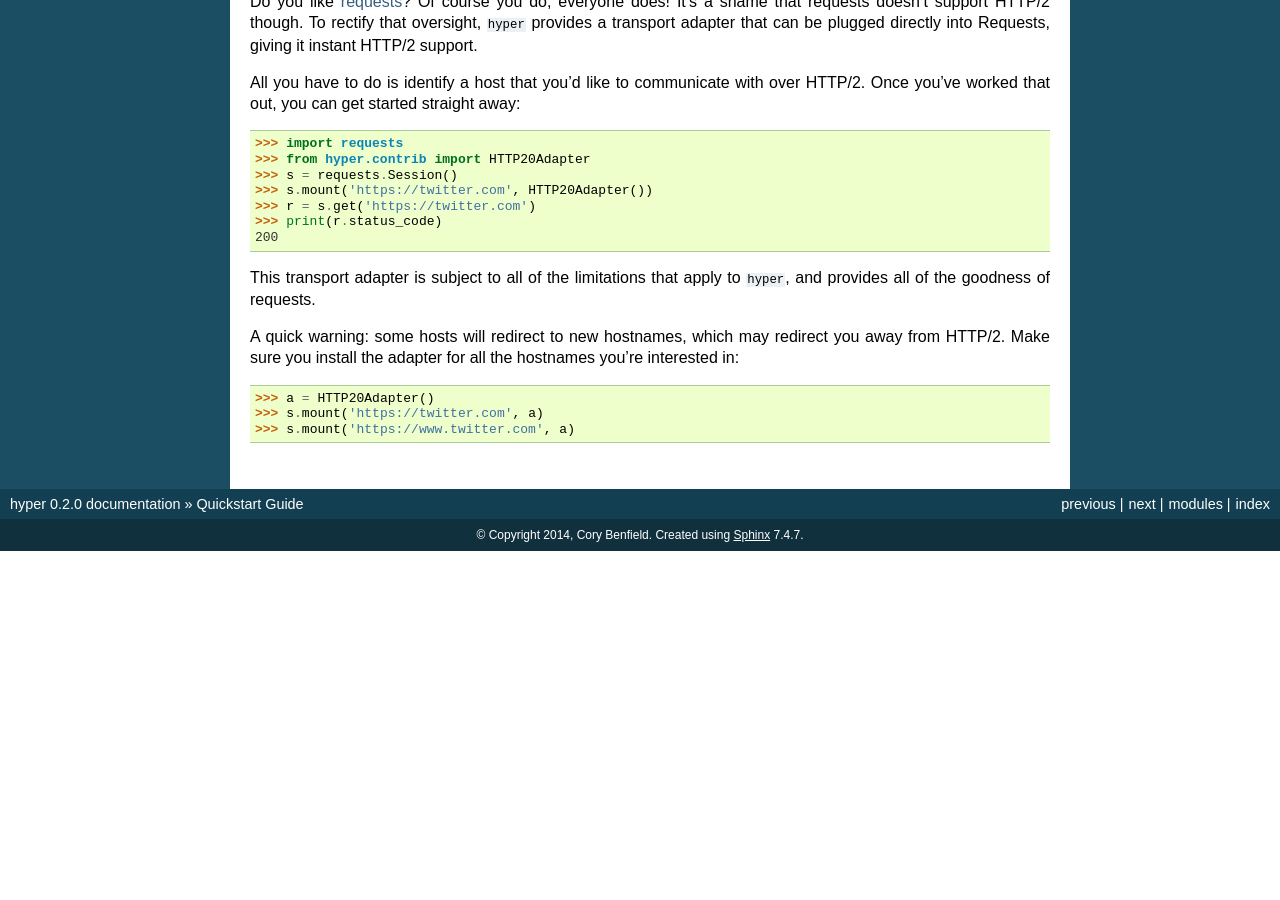
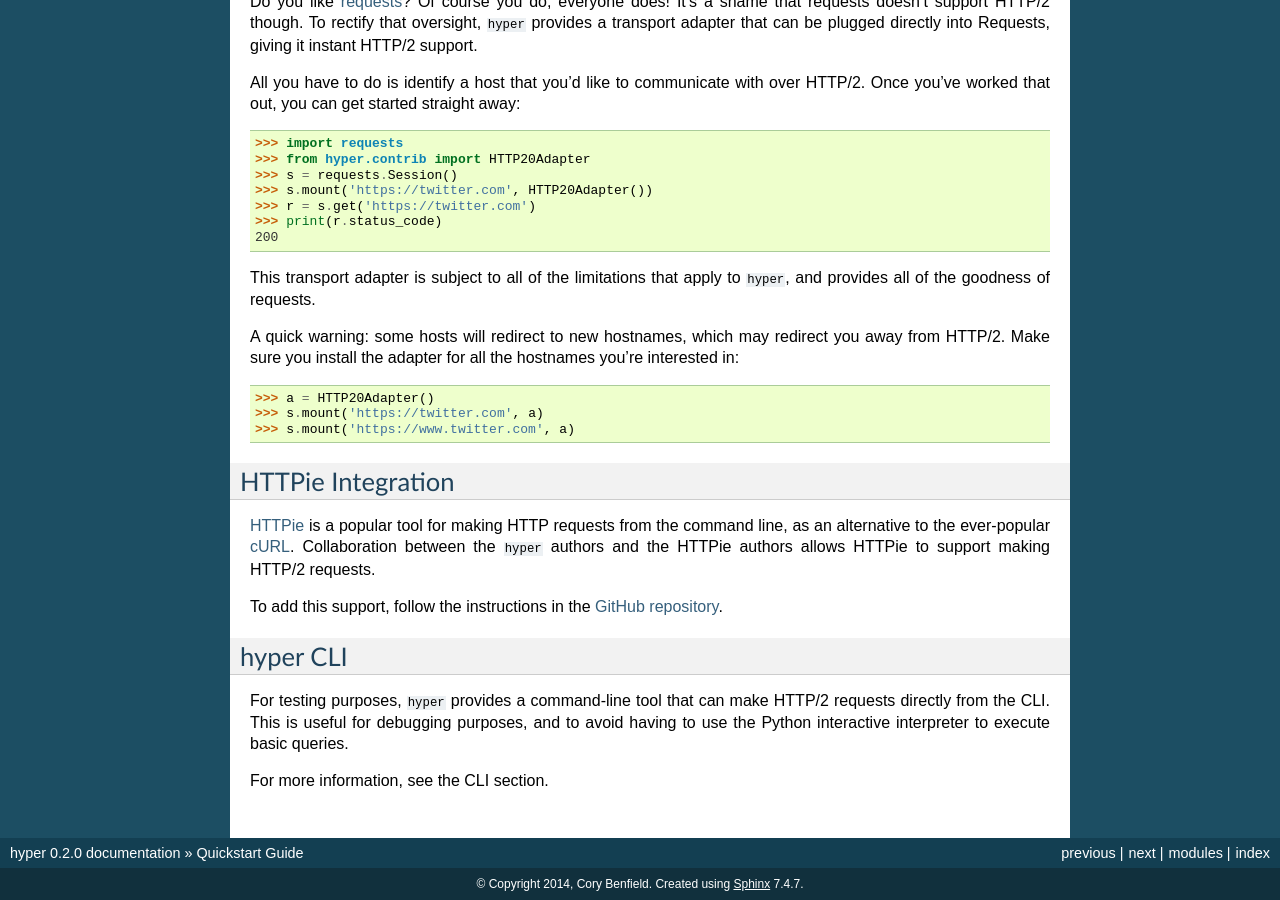
Before and after one commit to python-hyper/hyper, a Sphinx documentation site: the page built from docs/source/quickstart.rst, in a window 1280 px wide and 900 px high, scrolled down 1837 px. Built offline with Sphinx 7.4.7, drawn with Linux system fonts in a browser that asks for light colours; before the commit the page ends 2388 px from its top, so only the background shows below that; some of the changed text lies outside the part shown.

Commit message:
Document CLI tools.

```diff
--- a/docs/source/index.rst
+++ b/docs/source/index.rst
@@ -55,6 +55,7 @@ More advanced topics are covered here.
    :maxdepth: 2
 
    advanced
+   CLI
 
 Contributing
 ------------
--- a/docs/source/quickstart.rst
+++ b/docs/source/quickstart.rst
@@ -141,3 +141,26 @@ you're interested in::
     >>> s.mount('https://www.twitter.com', a)
 
 .. _requests: http://python-requests.org/
+
+HTTPie Integration
+------------------
+
+`HTTPie`_ is a popular tool for making HTTP requests from the command line, as
+an alternative to the ever-popular `cURL`_. Collaboration between the ``hyper``
+authors and the HTTPie authors allows HTTPie to support making HTTP/2 requests.
+
+To add this support, follow the instructions in the `GitHub repository`_.
+
+.. _HTTPie: http://httpie.org/
+.. _cURL: http://curl.haxx.se/
+.. _GitHub repository: https://github.com/jakubroztocil/httpie-http2
+
+hyper CLI
+---------
+
+For testing purposes, ``hyper`` provides a command-line tool that can make
+HTTP/2 requests directly from the CLI. This is useful for debugging purposes,
+and to avoid having to use the Python interactive interpreter to execute basic
+queries.
+
+For more information, see the CLI section.
```
Also changed, not shown: docs/source/CLI.rst (added, +91 -0 lines).
